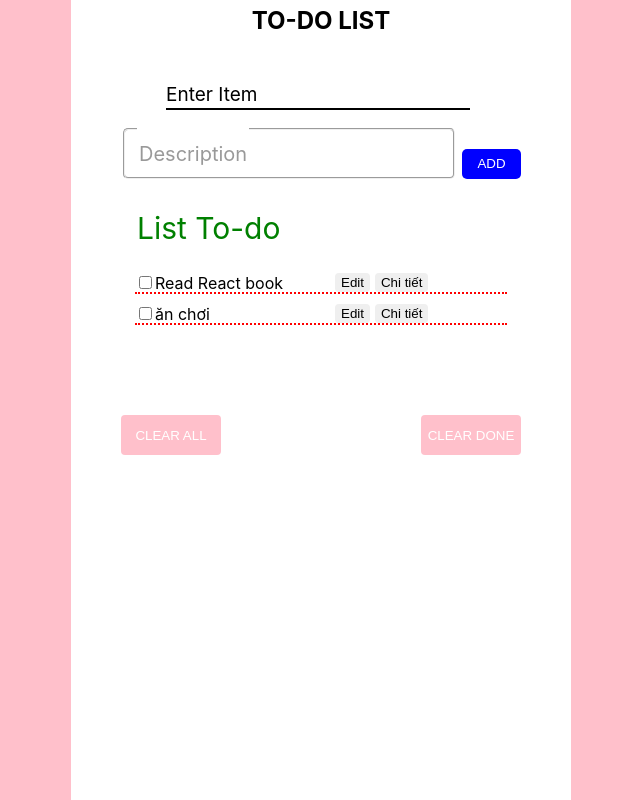
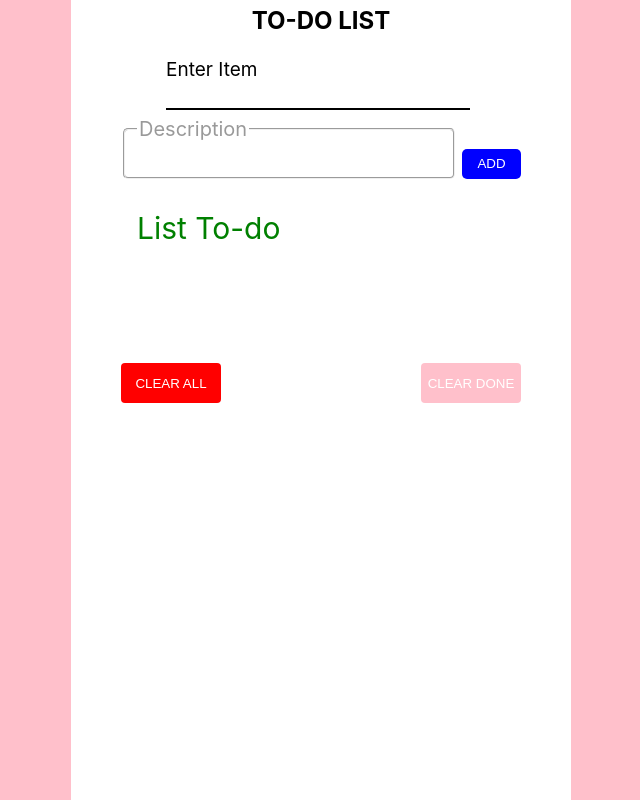
Before and after one commit to tu123123/react, a React (Create React App) app: page / in a window 1280 px wide. Shown: the whole page, without its empty margins (319-959 px from the left). Built offline with nearby package versions, Linux system fonts and the light colour scheme.

Commit message:
update 2

```diff
--- a/package.json
+++ b/package.json
@@ -7,6 +7,7 @@
     "@testing-library/jest-dom": "^5.16.2",
     "@testing-library/react": "^12.1.3",
     "@testing-library/user-event": "^13.5.0",
+    "gh-pages": "^3.2.3",
     "node-sass": "^7.0.1",
     "react": "^17.0.2",
     "react-dom": "^17.0.2",
@@ -18,7 +19,7 @@
     "build": "react-scripts build",
     "test": "react-scripts test",
     "predeploy": "npm run build",
-"deploy": "gh-pages -d build",
+    "deploy": "gh-pages -d build",
     "eject": "react-scripts eject"
   },
   "eslintConfig": {
--- a/src/components/formToDo.css
+++ b/src/components/formToDo.css
@@ -25,7 +25,7 @@
 	z-index:22;
 }
 .e-item p{
-	transform:translateY(25px);
+
 	font-size:19px;
 	transition:0.5s;
 	float:left;
@@ -59,7 +59,6 @@
 }
 .des fieldset legend{
 	transition:0.5s;
-	transform:translateY(25px);
 	font-size:20px;
 	color:rgb(0,0,0,0.4);
 }
--- a/src/components/formToDo.js
+++ b/src/components/formToDo.js
@@ -1,19 +1,55 @@
-import React from "react";
+import React,{useState} from "react";
 import './formToDo.css';
 import List from './listTodo';
 class Todo extends React.Component{
+
     state={
-        ok:{
-            ok2:"ăn cơm"
+        list:[
+            ]
+
+        }
+        addList=()=>{
+
+            let it= document.querySelector('.e-item input');
+            let des= document.querySelector('.des input');
+            if (it.value==""){
+                it.style.borderColor="red";
+            }
+            else{
+            it.style.borderBottom="2px solid black";
+            let newitem={
+                id:Math.floor(Math.random() * 999999) + 1,
+                title:it.value,
+                detail:des.value
+            }
+            it.value="";
+            des.value="";
+
+            this.setState({
+                list:[...this.state.list,newitem]
+            })}
+        }
+    clearAll=()=>{
+        document.getElementById("clearDone").style.backgroundColor="pink";
+        let string = this.state.list;
+        string = string.filter(item=>item.id=="");
+        this.setState({
+            list:string
+    })
+        }
+    selectClear=()=>{
+        let checkbox= document.querySelectorAll("input");
+        for(let i=0;i<checkbox.length;i++){
+            if(checkbox[i].checked){
+                let v = this.state.list.filter(item=>item.id==checkbox[i].value);
+                this.setState({
+                    list:v
+            })
+
         }
     }
-    thongbao=(e)=>{
-       this.setState({
-           ok:{
-               ok2:e.target.value
-           }
-       })
     }
+
     render(){
 
 
@@ -23,17 +59,36 @@ class Todo extends React.Component{
 <h2>TO-DO LIST</h2>
 <div class="e-item">
 <p onclick="clickItem()">Enter Item</p>
-<input onfocusout="unclick()" onclick="clickItem()" class="i-item" ></input>
+<input onfocusout="unclick()"  onclick="clickItem()" class="i-item" ></input>
 </div>
 <div class="des">
 <fieldset>
 <legend onclick="clickDes()">Description</legend>
 <input onfocusout="unclickDes()" onclick="clickDes()"  class="i-des"></input>
 </fieldset>
-<button>ADD</button>
+<button onClick={()=>this.addList()}>ADD</button>
 </div>
-<List/>
-            </div>
+<div class="list">
+<fieldset >
+<legend>List To-do</legend>
+{
+
+    this.state.list.map((item)=>
+    <List title={item.title} detail={item.detail} id={item.id} show={this.showClear}/>
+)}
+
+</fieldset>
+<div class="option-main">
+<button style={{backgroundColor:"red"}} onClick={()=>this.clearAll()}>
+CLEAR ALL
+</button>
+<button  onClick={()=>this.selectClear()} id="clearDone">
+CLEAR DONE
+</button>
+</div>
+</div>
+
+ </div>
         )
     }
 }
--- a/src/components/listTodo/index.js
+++ b/src/components/listTodo/index.js
@@ -2,67 +2,58 @@ import React from "react";
 
 
 class listTodo extends React.Component{
+    showdel=(a)=>{
+        let number=0;
+        let id= document.getElementById(a+"del");
+        let lb= document.getElementById(a+"lb");
+        let checkbox= document.querySelectorAll(".value input");
+        id.style.display=="block"?
+           id.style.display="none" : id.style.display="block";
+           id.style.display=="block"? lb.style.textDecoration="line-through":lb.style.textDecoration="none";
+        for(let i=0;i<checkbox.length;i++){
+            if(checkbox[i].checked){
+                number=1;
+            }
+        }
+        number==1? document.getElementById("clearDone").style.backgroundColor="red": document.getElementById("clearDone").style.backgroundColor="pink";
+
+    }
+    showdetail=(a)=>{
+        let id= document.getElementById(a+"detail");
+        id.style.display=="block"?
+            id.style.display="none": id.style.display="block"
+
+       }
+
 
     render(){
 
 
         return(
-<div class="list">
-<fieldset >
-<legend>List To-do</legend>
-<div class="item-list" id="l-1">
+            <>
+
+    <div class="item-list" id={this.props.id}>
 <div class="title">
-<div class="value" id="v-1">
-<input onchange="del(this,'l-1','v-1')" type="checkbox" name="todo1" value="Read React book"></input>
-<label for="todo1">Read React book</label>
+<div class="value">
+<input onClick={()=>this.showdel(this.props.id)} type="checkbox" name="todo1" value={this.props.id}></input>
+<label id={this.props.id+"lb"} for="todo1">{this.props.title}</label>
 </div>
 <div class="option">
 <button>
 Edit
 </button>
-<button onclick="show('l-1')">
+<button onClick={()=>this.showdetail(this.props.id)}>
 Chi tiết
 </button>
-<button class="del">
+<button id={this.props.id+"del"}class="del">
 delete
 </button>
 </div>
 </div>
-<div class="items-1"><p>Detail:ok phết</p></div>
-</div>
-<div class="item-list" id="l-2">
-<div class="title">
-<div class="value" id="v-2">
-<input onchange="del(this,'l-2','v-2')" type="checkbox" name="todo1" value="Read React book"></input>
-<label for="todo1">ăn chơi</label>
-</div>
-<div class="option">
-<button>
-Edit
-</button>
-<button onclick="show('l-2')">
-Chi tiết
-</button>
-<button class="del">
-delete
-</button>
-</div>
-</div>
-<div class="items-1"><p>Detail:ok à</p></div>
+<div id={this.props.id+"detail"} class="items-1"><p>{this.props.detail}</p></div>
 </div>
 
-
-</fieldset>
-<div class="option-main">
-<button>
-CLEAR ALL
-</button>
-<button>
-CLEAR DONE
-</button>
-</div>
-</div>
-
+            </>
         )
     }
 }
```
Also changed, not shown: 1 other file (tests, documents, lock files or other folders).
